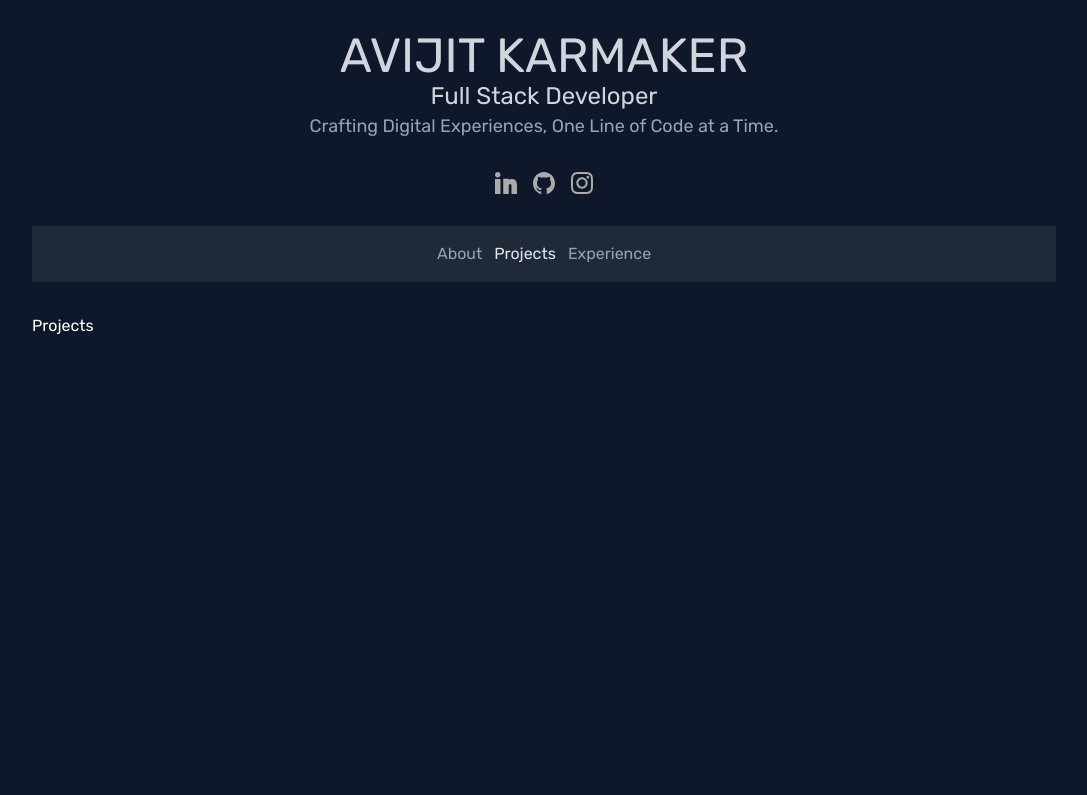
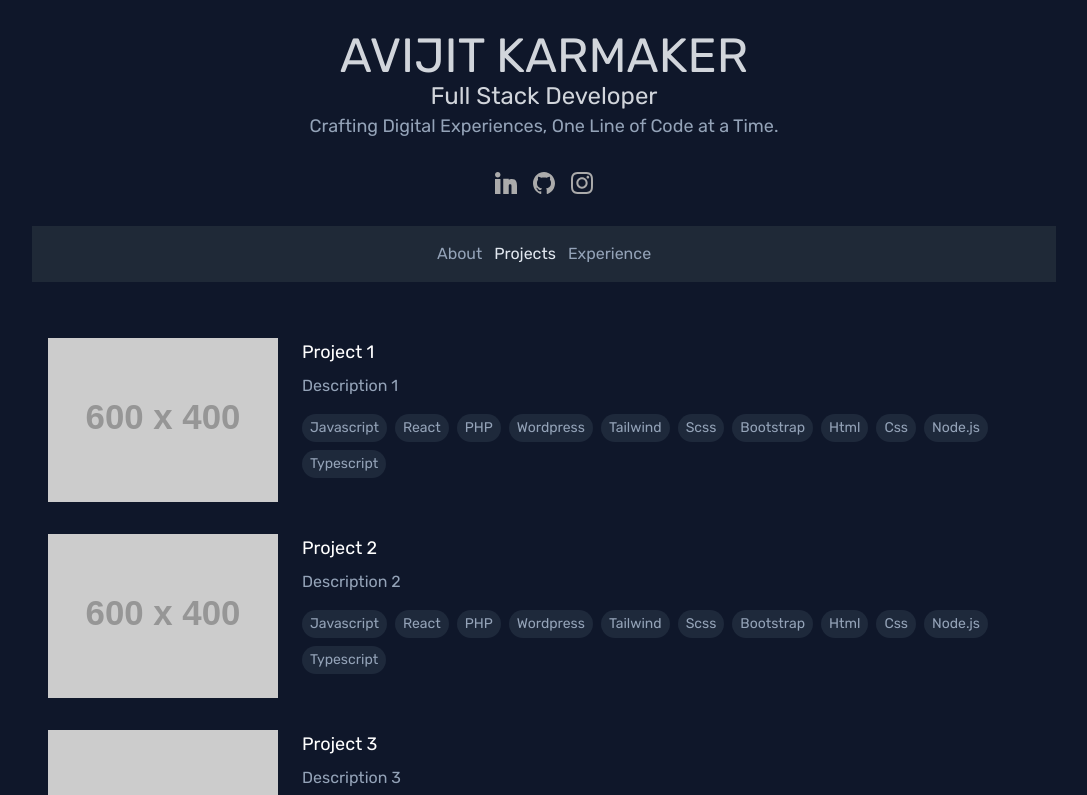
Before and after one commit to ajkacca457/avi-portfolio, a React (Vite) app: page /projects in a window 1280 px wide. Shown: the top 795 px of the page, without its empty margins (96-1183 px from the left). Built offline with nearby package versions, Linux system fonts and the light colour scheme.

Commit message:
add projects card

```diff
--- a/src/App.jsx
+++ b/src/App.jsx
@@ -2,6 +2,7 @@ import { useState } from 'react'
 import HomeLayout from './components/HomeLayout'
 import About from './components/About'
 import Experience from './components/Experience';
+import Projects from './components/Projects';
 
 import { RouterProvider, createBrowserRouter } from 'react-router-dom';
 
@@ -17,7 +18,7 @@ const router = createBrowserRouter(
         },
         {
           path: 'projects',
-          element: <div>Projects</div>
+          element: <Projects />
         },
         {
           path: 'experience',
--- a/src/components/About.jsx
+++ b/src/components/About.jsx
@@ -2,7 +2,7 @@ import React from 'react'
 
 const About = () => {
   return (
-    <div>
+    <div className='px-3 py-1'>
         <p className='text-slate-400 my-3'> Hi! My name is <span className='text-white'>Avijit Karmaker</span>,and I am a passionate Fullstack Developer and Graphics Designer based in Vantaa, Finland. With years of experience in handling <span className='text-white'>diverse projects</span>, I have honed my skills to deliver results consistently. My journey has led me to work with renowned multinational companies, where I have gained invaluable insights and experiences that have shaped me both personally and professionally.</p>
         <p className='text-slate-400 my-3'> While my tenure as a programmer may not span decades, my journey in the field is relatively recent. Before delving into programming, I navigated the realms of project and programme management for various companies. It was in 2020 that I stumbled upon <span className='text-white'>Microverse, a transformative educational platform</span>, igniting my official foray into programming.</p>
         <p className='text-slate-400 my-3'> Completing the Microverse curriculum marked a significant turning point, equipping me with the essential skills and knowledge to navigate the tech landscape. Subsequently, I immersed myself in the Finnish tech scene, lending my skills to several esteemed companies. Presently, I'm privileged to serve as a <span className='text-white'>fullstack developer at JJ-NET OY</span>, where I channel my passion for coding into <span className='text-white'>innovative solutions and projects.</span></p>
--- /dev/null
+++ b/src/components/Projects.jsx
@@ -0,0 +1,57 @@
+import React from 'react'
+
+const projectsData = [
+    {
+        image:"https://fakeimg.pl/600x400",
+        title: 'Project 1',
+        description: 'Description 1',
+        stack: ["Javascript", "React", "PHP", "Wordpress", "Tailwind", "Scss", "Bootstrap", "Html", "Css", "Node.js", "Typescript"]
+    },
+    {
+        image:"https://fakeimg.pl/600x400",
+        title: 'Project 2',
+        description: 'Description 2',
+        stack: ["Javascript", "React", "PHP", "Wordpress", "Tailwind", "Scss", "Bootstrap", "Html", "Css", "Node.js", "Typescript"]
+    },
+    {
+        image:"https://fakeimg.pl/600x400",
+        title: 'Project 3',
+        description: 'Description 3',
+        stack: ["Javascript", "React", "PHP", "Wordpress", "Tailwind", "Scss", "Bootstrap", "Html", "Css", "Node.js", "Typescript"]
+    },
+    {
+        image:"https://fakeimg.pl/600x400",
+        title: 'Project 4',
+        description: 'Description 4',
+        stack: ["Javascript", "React", "PHP", "Wordpress", "Tailwind", "Scss", "Bootstrap", "Html", "Css", "Node.js", "Typescript"]
+    }
+];
+
+const Projects = () => {
+  return (
+    <div>
+        {projectsData.map((project, index) => {
+            const { image, title, description, stack } = project;
+
+            return (
+                <div key={index} className='my-4 grid grid-cols-4 gap-x-6 px-4 py-2 group hover:bg-slate-800 transition duration-250 ease-out hover:ease-in'>
+                    <div className='col-span-1'>
+                        <img src={image} alt={title} className='w-full h-full object-cover' />
+                    </div>
+                    <div className='col-span-3'>
+                        <p className='text-lg mb-2'>{title}</p>
+                        <p className='text-slate-400'>{description}</p>
+                        <div className='flex flex-wrap my-4'>
+                            {stack.map((item, index) => (
+                                <span key={index} className='bg-slate-800 text-slate-400 px-2 py-1 rounded-full text-sm mr-2 mb-2'>{item}</span>
+                            ))}
+                        </div>
+                    </div>
+                </div>
+            )
+        })}
+    </div>
+  )
+}
+
+export default Projects
```
